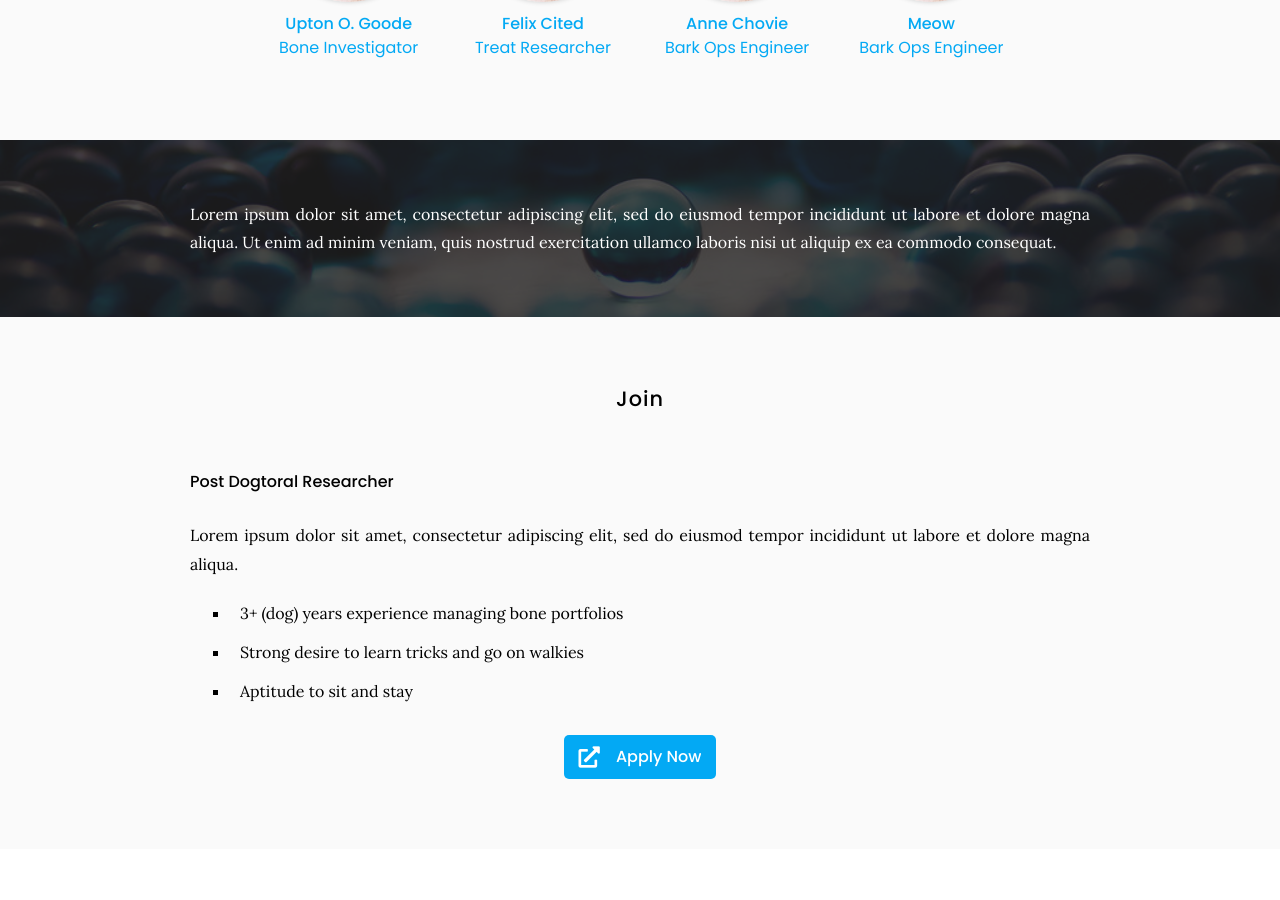
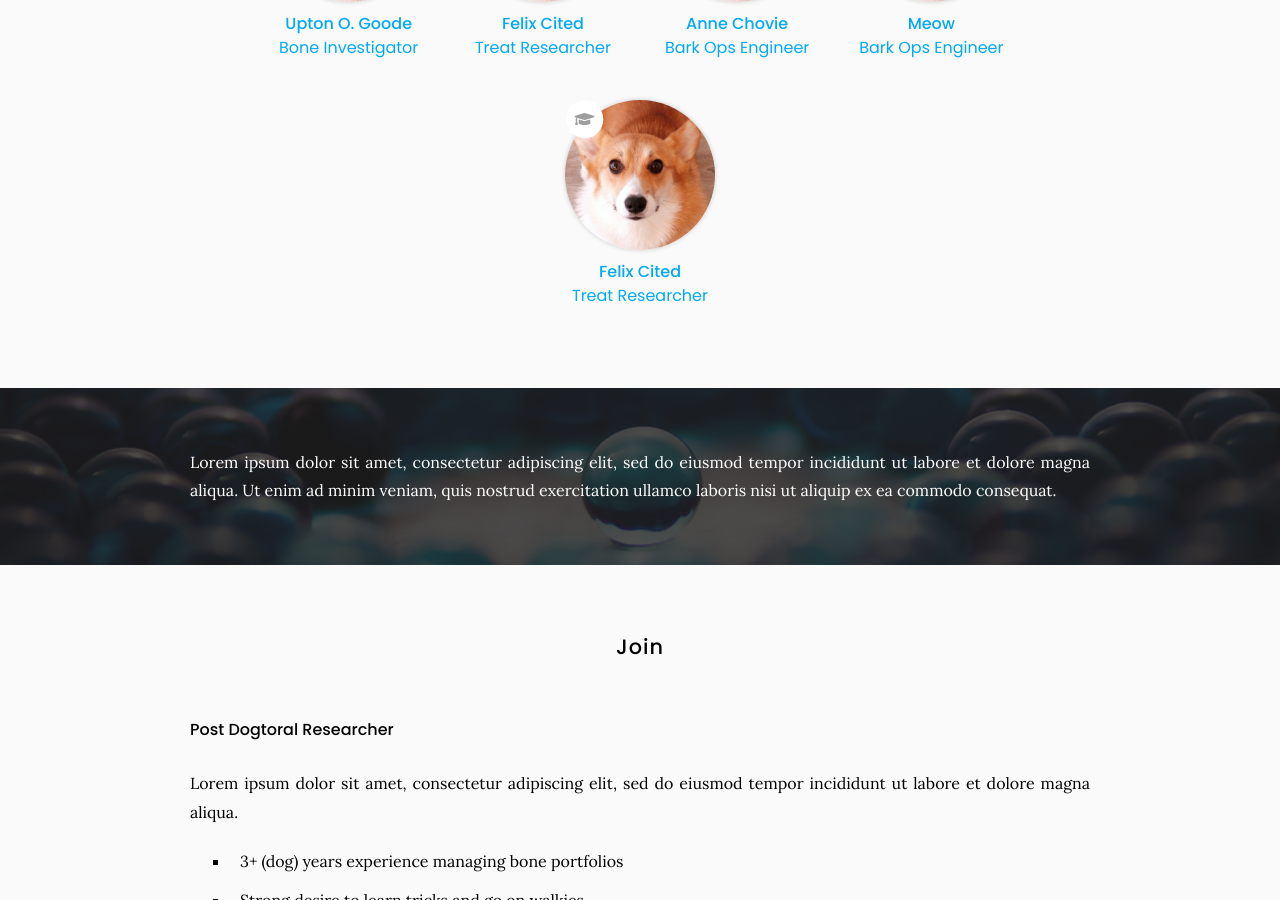
Before and after one commit to ardaram/kunda-lab, a Jekyll site: the page built from team/index.md, in a window 1280 px wide and 900 px high, scrolled down 579 px. Built offline with Jekyll 4.4.1, drawn with Linux system fonts in a browser that asks for light colours; nearby versions of some CDN libraries; part of the change alters nothing that is shown.

```diff
--- a/team/index.md
+++ b/team/index.md
@@ -28,6 +28,12 @@ We are a group of graduate students working in this lab.
   data="members"
   component="portrait"
   filters="role: programmer"
+%}
+{%
+  include list.html
+  data="members"
+  component="portrait"
+  filters="role: phd"
 %}
 {:.center}
 
```
